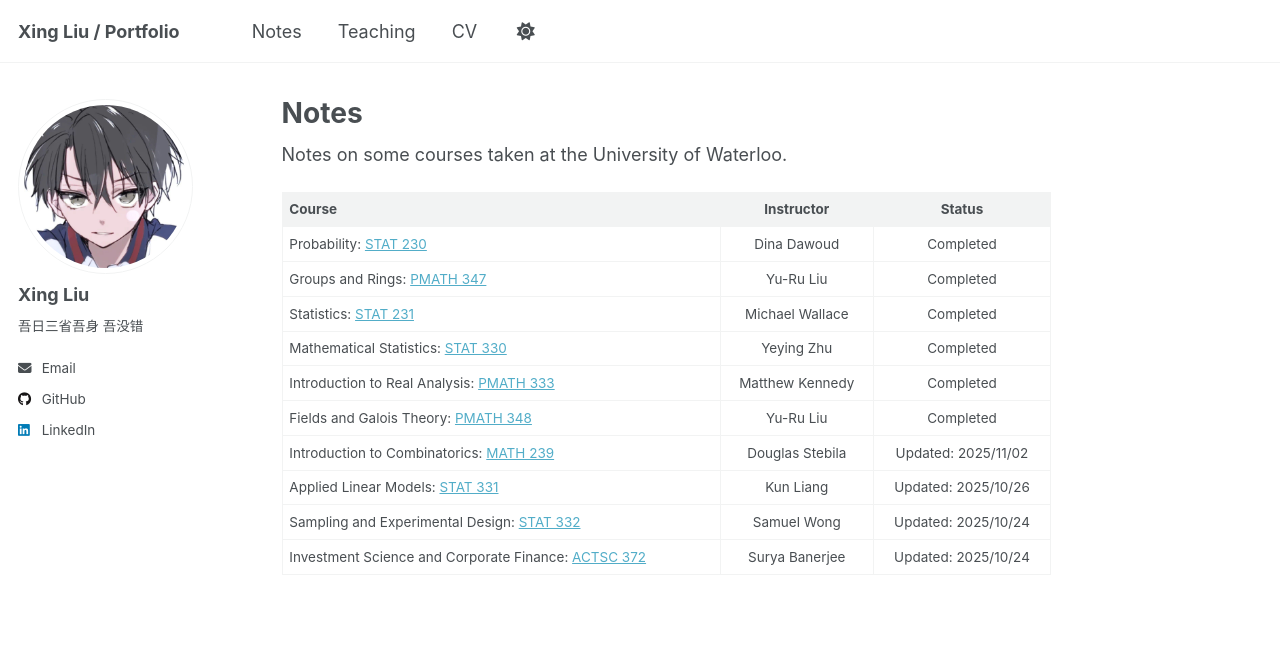
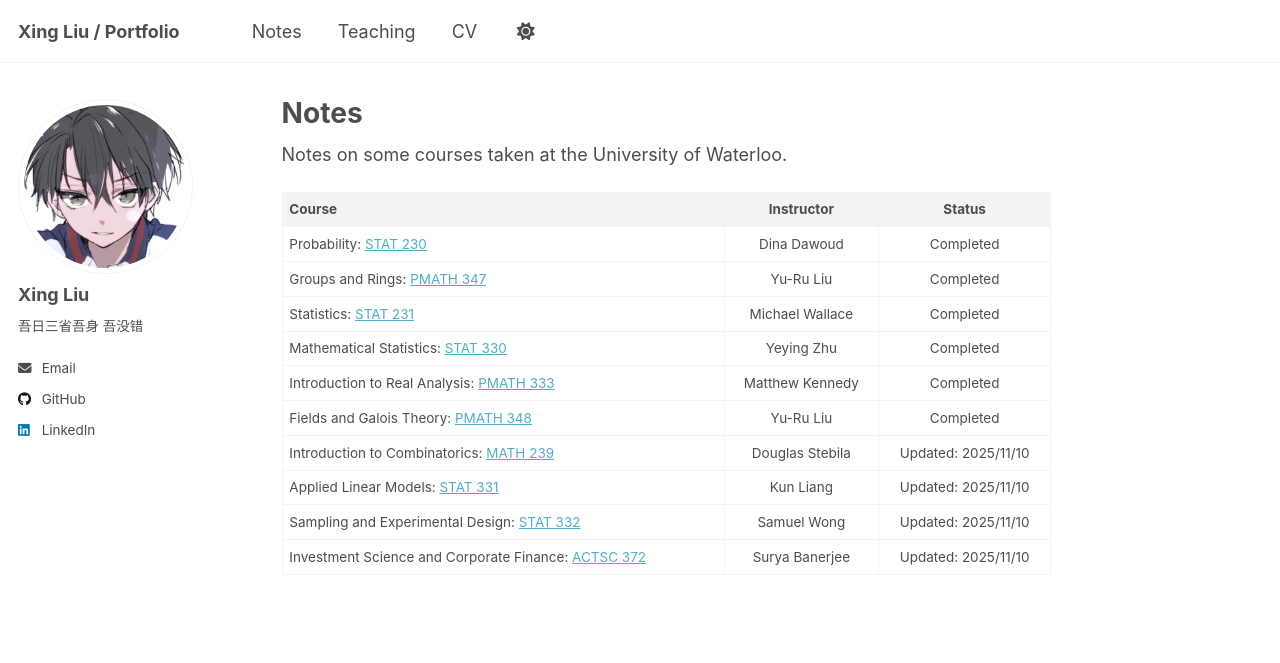
Before and after one commit to lx524/lx524.github.io, a Jekyll site: the page built from _pages/notes.md, in a window 1280 px wide. Shown: the top 663 px of the page. Built offline with Jekyll 4.4.1, drawn with Linux system fonts in a browser that asks for light colours.

Commit message:
Update notes

```diff
--- a/_pages/notes.md
+++ b/_pages/notes.md
@@ -38,7 +38,7 @@ Currently taking:
 | Mathematical Statistics: [STAT 330](../files/W25-STAT330.pdf) | Yeying Zhu | Completed |
 | Introduction to Real Analysis: [PMATH 333](../files/W25-PMATH333.pdf) | Matthew Kennedy | Completed |
 | Fields and Galois Theory: [PMATH 348](../files/W25-PMATH348.pdf) | Yu-Ru Liu | Completed |
-| Introduction to Combinatorics: [MATH 239](../files/F25-MATH239.pdf) | Douglas Stebila | Updated: 2025/11/02 |
-| Applied Linear Models: [STAT 331](../files/F25-STAT331.pdf) | Kun Liang | Updated: 2025/10/26 |
-| Sampling and Experimental Design: [STAT 332](../files/F25-STAT332.pdf) | Samuel Wong | Updated: 2025/10/24 |
-| Investment Science and Corporate Finance: [ACTSC 372](../files/F25-ACTSC372.pdf) | Surya Banerjee | Updated: 2025/10/24 |
+| Introduction to Combinatorics: [MATH 239](../files/F25-MATH239.pdf) | Douglas Stebila | Updated: 2025/11/10 |
+| Applied Linear Models: [STAT 331](../files/F25-STAT331.pdf) | Kun Liang | Updated: 2025/11/10 |
+| Sampling and Experimental Design: [STAT 332](../files/F25-STAT332.pdf) | Samuel Wong | Updated: 2025/11/10 |
+| Investment Science and Corporate Finance: [ACTSC 372](../files/F25-ACTSC372.pdf) | Surya Banerjee | Updated: 2025/11/10 |
```
Also changed, not shown: 4 other files.
